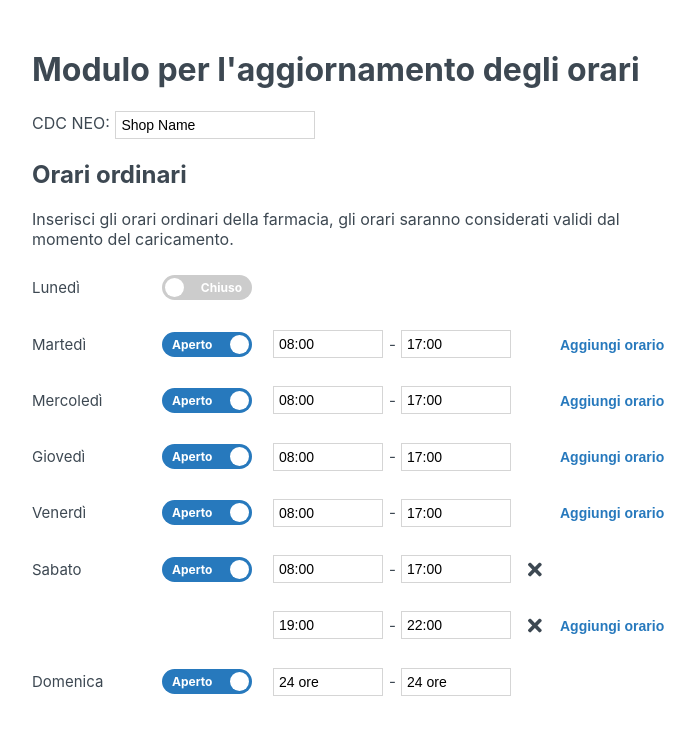
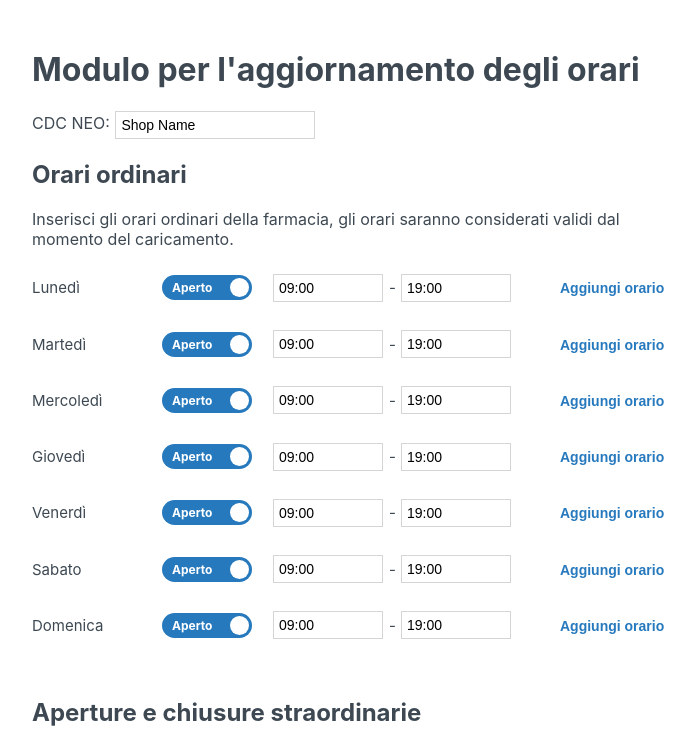
Before and after one commit to felipecrivera/opening-hours-front, a React (Create React App) app: page / in a window 1280 px wide. Shown: the top 748 px of the page, without its empty margins (208-903 px from the left). Built offline with nearby package versions, Linux system fonts and the light colour scheme.

Commit message:
update days timespan

```diff
--- a/src/App.js
+++ b/src/App.js
@@ -43,7 +43,7 @@ function App() {
       specialHours.push(day + ":" + tm);
     })
     d.push(specialHours.join(';'));
-    axios.post('http://localhost:3001', d)
+    axios.post(process.env.REACT_APP_BACKEND_ENDPOINT, d)
       .then(function (response) {
         console.log(response);
       })
--- a/src/days.json
+++ b/src/days.json
@@ -4,10 +4,10 @@
       "day": "Lunedì",
       "hours": [
         {
-          "open": "",
-          "close": "",
+          "open": "0900",
+          "close": "1900",
           "id": "5ca5578b0c5c7",
-          "isOpen": false
+          "isOpen": true
         }
       ]
     },
@@ -15,8 +15,8 @@
       "day": "Martedì",
       "hours": [
         {
-          "open": "0800",
-          "close": "1700",
+          "open": "0900",
+          "close": "1900",
           "id": "5ca5578b0c5d1",
           "isOpen": true
         }
@@ -26,8 +26,8 @@
       "day": "Mercoledì",
       "hours": [
         {
-          "open": "0800",
-          "close": "1700",
+          "open": "0900",
+          "close": "1900",
           "id": "5ca5578b0c5d8",
           "isOpen": true
         }
@@ -37,8 +37,8 @@
       "day": "Giovedì",
       "hours": [
         {
-          "open": "0800",
-          "close": "1700",
+          "open": "0900",
+          "close": "1900",
           "id": "5ca5578b0c5df",
           "isOpen": true
         }
@@ -48,8 +48,8 @@
       "day": "Venerdì",
       "hours": [
         {
-          "open": "0800",
-          "close": "1700",
+          "open": "0900",
+          "close": "1900",
           "id": "5ca5578b0c5e6",
           "isOpen": true
         }
@@ -59,15 +59,9 @@
       "day": "Sabato",
       "hours": [
         {
-          "open": "0800",
-          "close": "1700",
+          "open": "0900",
+          "close": "1900",
           "id": "5ca5578b0c5ec",
-          "isOpen": true
-        },
-        {
-          "open": "1900",
-          "close": "2200",
-          "id": "5ca5578b0c5f2",
           "isOpen": true
         }
       ]
@@ -76,8 +70,8 @@
       "day": "Domenica",
       "hours": [
         {
-          "open": "24hrs",
-          "close": "24hrs",
+          "open": "0900",
+          "close": "1900",
           "id": "5ca5578b0c5f8",
           "isOpen": true
         }
@@ -89,8 +83,8 @@
       "day": "02-01-2024",
       "hours": [
         {
-          "open": "1700",
-          "close": "2400",
+          "open": "0900",
+          "close": "1900",
           "id": "5ca578bwe5d8",
           "isOpen": true
         }
```
Also changed, not shown: 1 other file (tests, documents, lock files or other folders).
